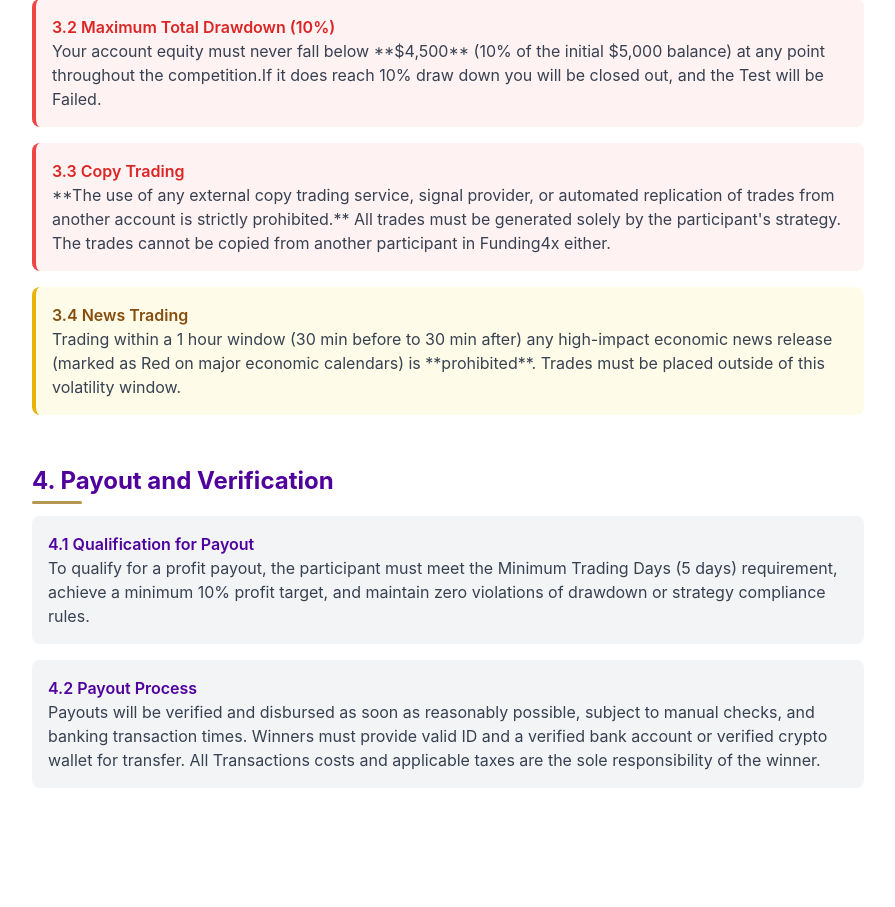
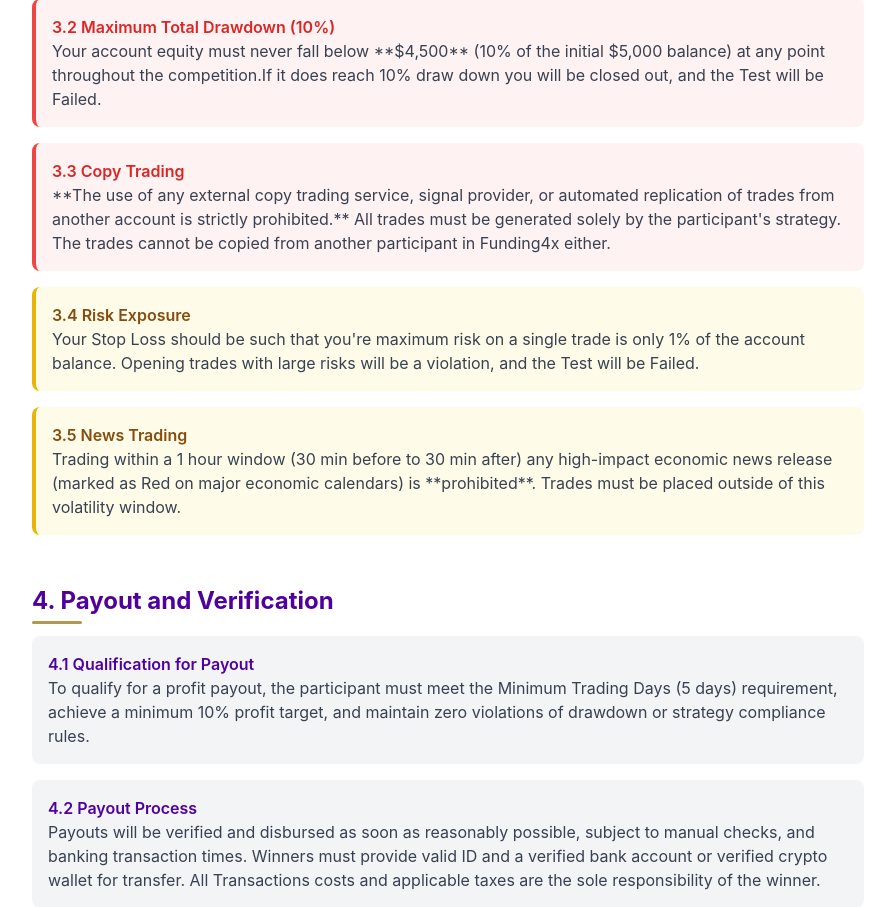
Before and after one commit to scottShams/funding4x, a PHP site: page /rule.php in a window 1280 px wide. Shown: the part 3334-4241 px from the top of the page, without its empty margins (192-1087 px from the left). Run offline with PHP 8.4, Linux system fonts and the light colour scheme; some libraries are stand-ins or nearby versions.

Commit message:
Add risk exposure rule and renumber news trading section

```diff
--- a/rule.php
+++ b/rule.php
@@ -279,7 +279,11 @@ We have clear transparent and easy to follow rules to help you be profitable and
                         <p class="text-gray-700">**The use of any external copy trading service, signal provider, or automated replication of trades from another account is strictly prohibited.** All trades must be generated solely by the participant's strategy. The trades cannot be copied from another participant in Funding4x either.</p>
                     </div>
                     <div class="bg-yellow-50 p-4 rounded-lg border-l-4 border-yellow-500">
-                        <p class="font-semibold text-yellow-800">3.4 News Trading</p>
+                        <p class="font-semibold text-yellow-800">3.4 Risk Exposure</p>
+                        <p class="text-gray-700">Your Stop Loss should be such that you're maximum risk on a single trade is only 1% of the account balance. Opening trades with large risks will be a violation, and the Test will be Failed.</p>
+                    </div>
+                    <div class="bg-yellow-50 p-4 rounded-lg border-l-4 border-yellow-500">
+                        <p class="font-semibold text-yellow-800">3.5 News Trading</p>
                         <p class="text-gray-700">Trading within a 1 hour window (30 min before to 30 min after) any high-impact economic news release (marked as Red on major economic calendars) is **prohibited**. Trades must be placed outside of this volatility window.</p>
                     </div>
                 </div>
```
